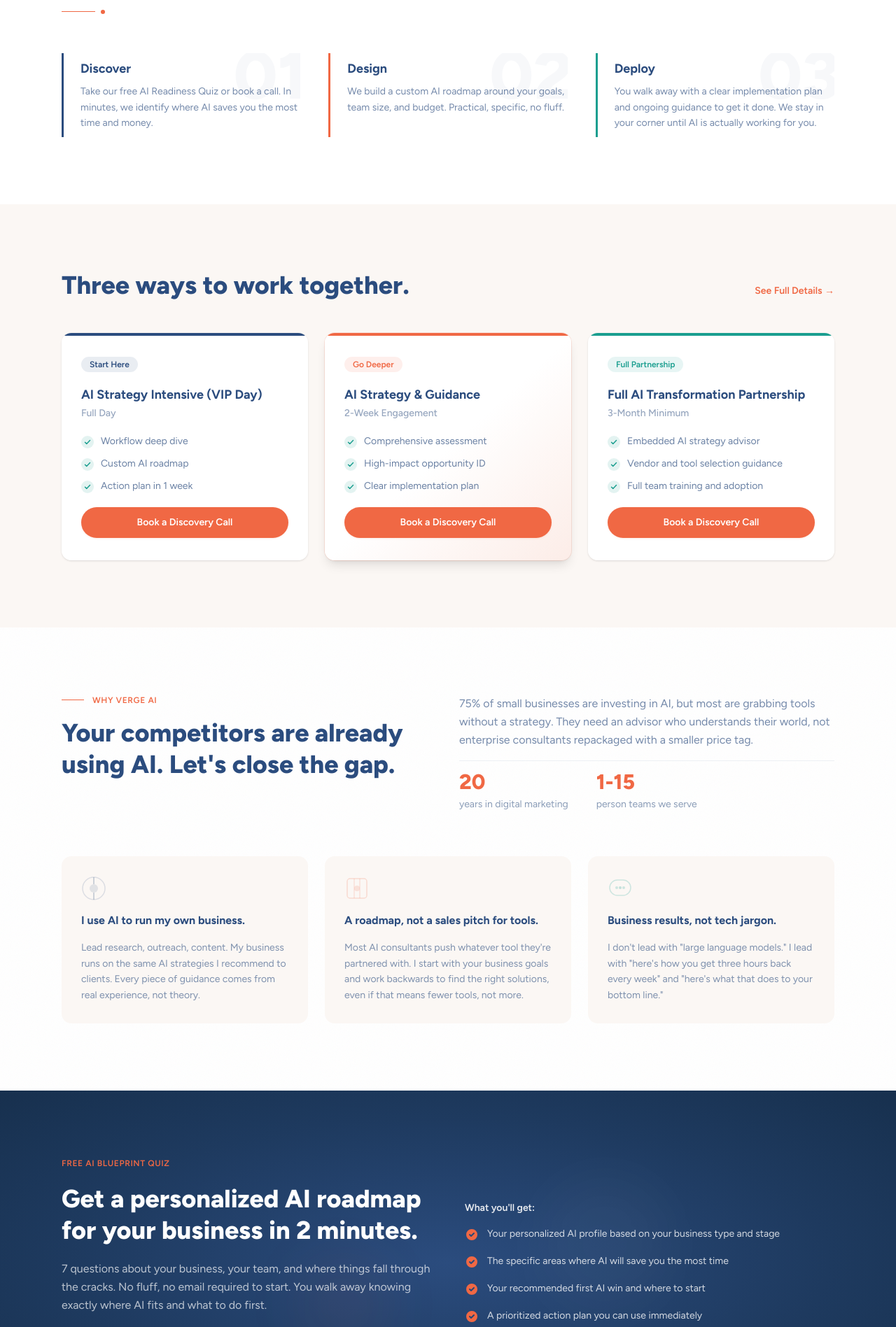
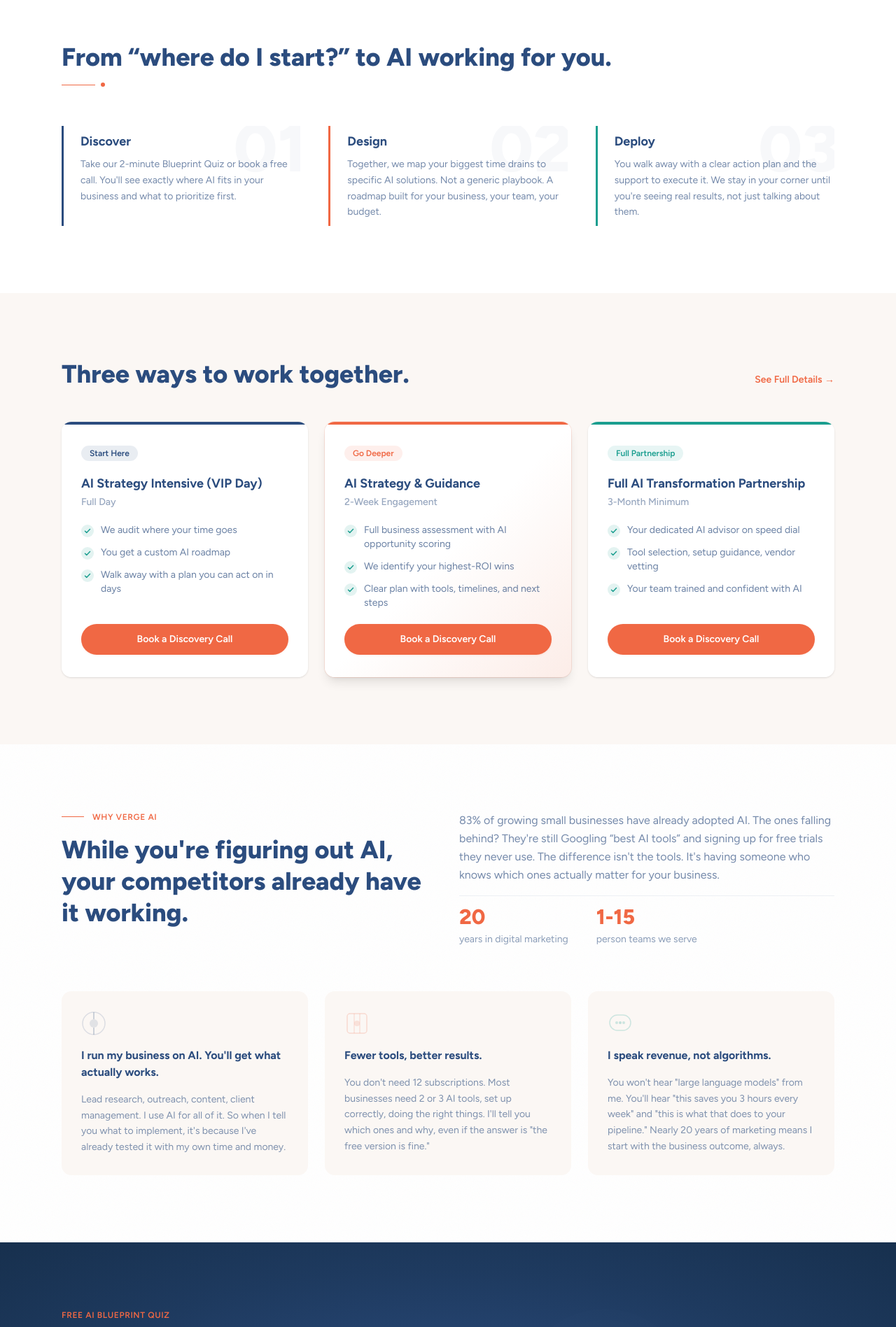
Before and after one commit to aubreyp11/vergeai-website, a Next.js app: page / in a window 1280 px wide. Shown: the part 849-2746 px from the top of the page at 70% size. Built offline with nearby package versions, Linux system fonts and the light colour scheme.

Commit message:
copy: conversion-focused rewrite — outcome headlines, urgency, specificity

```diff
--- a/src/components/about.tsx
+++ b/src/components/about.tsx
@@ -42,21 +42,21 @@ function GeoAccent({ variant }: { variant: "compass" | "map" | "chat" }) {
 const differentiators = [
   {
     geoVariant: "compass" as const,
-    title: "I use AI to run my own business.",
+    title: "I run my business on AI. You'll get what actually works.",
     description:
-      "Lead research, outreach, content. My business runs on the same AI strategies I recommend to clients. Every piece of guidance comes from real experience, not theory.",
+      "Lead research, outreach, content, client management. I use AI for all of it. So when I tell you what to implement, it's because I've already tested it with my own time and money.",
   },
   {
     geoVariant: "map" as const,
-    title: "A roadmap, not a sales pitch for tools.",
+    title: "Fewer tools, better results.",
     description:
-      "Most AI consultants push whatever tool they're partnered with. I start with your business goals and work backwards to find the right solutions, even if that means fewer tools, not more.",
+      "You don't need 12 subscriptions. Most businesses need 2 or 3 AI tools, set up correctly, doing the right things. I'll tell you which ones and why, even if the answer is \"the free version is fine.\"",
   },
   {
     geoVariant: "chat" as const,
-    title: "Business results, not tech jargon.",
+    title: "I speak revenue, not algorithms.",
     description:
-      "I don't lead with \"large language models.\" I lead with \"here's how you get three hours back every week\" and \"here's what that does to your bottom line.\"",
+      "You won't hear \"large language models\" from me. You'll hear \"this saves you 3 hours every week\" and \"this is what that does to your pipeline.\" Nearly 20 years of marketing means I start with the business outcome, always.",
   },
 ]
 
@@ -89,7 +89,7 @@ export default function About() {
               </p>
             </div>
             <h2 className="text-3xl md:text-4xl font-extrabold text-navy leading-tight">
-              Your competitors are already using AI. Let&apos;s close the gap.
+              While you&apos;re figuring out AI, your competitors already have it working.
             </h2>
           </motion.div>
 
@@ -101,7 +101,7 @@ export default function About() {
             className="flex flex-col gap-4"
           >
             <p className="text-navy/65 leading-relaxed">
-              75% of small businesses are investing in AI, but most are grabbing tools without a strategy. They need an advisor who understands their world, not enterprise consultants repackaged with a smaller price tag.
+              83% of growing small businesses have already adopted AI. The ones falling behind? They&apos;re still Googling &ldquo;best AI tools&rdquo; and signing up for free trials they never use. The difference isn&apos;t the tools. It&apos;s having someone who knows which ones actually matter for your business.
             </p>
             <div className="flex gap-10 pt-3 border-t border-navy/8">
               {credentials.map((c) => (
--- a/src/components/cta-banner.tsx
+++ b/src/components/cta-banner.tsx
@@ -3,10 +3,10 @@
 import { motion, type Variants } from "framer-motion"
 
 const outcomes = [
-  "Your personalized AI profile based on your business type and stage",
-  "The specific areas where AI will save you the most time",
-  "Your recommended first AI win and where to start",
-  "A prioritized action plan you can use immediately",
+  "A custom AI profile based on your business type, team size, and stage",
+  "Your top 3 time drains that AI can handle starting this week",
+  "The one AI tool you should set up first (and why)",
+  "A prioritized action plan you can start on tomorrow",
 ]
 
 const itemVariants: Variants = {
@@ -45,10 +45,10 @@ export default function CtaBanner() {
               Free AI Blueprint Quiz
             </p>
             <h2 className="text-3xl md:text-4xl font-extrabold text-white leading-tight">
-              Get a personalized AI roadmap for your business in 2 minutes.
+              Stop guessing. Find out exactly where AI fits in your business.
             </h2>
             <p className="text-white/70 leading-relaxed">
-              7 questions about your business, your team, and where things fall through the cracks. No fluff, no email required to start. You walk away knowing exactly where AI fits and what to do first.
+              Answer 7 quick questions about how you run your business. You&apos;ll get a custom AI profile, your biggest time-saving opportunities, and a prioritized action plan. Takes 2 minutes. No email required to start.
             </p>
             <a
               href="https://blueprintquiz.vergeai.co"
--- a/src/components/hero.tsx
+++ b/src/components/hero.tsx
@@ -55,7 +55,7 @@ export default function Hero() {
             transition={{ duration: 0.6, delay: 0.12, ease: "easeOut" }}
             className="text-4xl md:text-5xl lg:text-6xl font-extrabold text-navy leading-tight"
           >
-            AI isn&apos;t just for big companies anymore.
+            What if AI could give you 10 hours back every week?
           </motion.h1>
 
           {/* Body */}
@@ -65,7 +65,7 @@ export default function Hero() {
             transition={{ duration: 0.6, delay: 0.24, ease: "easeOut" }}
             className="text-lg text-navy/70 leading-relaxed max-w-xl"
           >
-            You don&apos;t need a tech team to use AI. You need a strategist who knows exactly where it fits in your business and how to make it work. That&apos;s what we do.
+            Most small business owners are stuck doing manually what AI could handle in minutes. Follow-ups, content, admin, lead research. We show you exactly which parts of your business AI can take off your plate, and how to make it happen.
           </motion.p>
 
           {/* CTAs */}
@@ -79,7 +79,7 @@ export default function Hero() {
               href="https://blueprintquiz.vergeai.co"
               className="inline-flex items-center justify-center bg-coral text-white hover:bg-coral/90 font-semibold rounded-full px-8 py-4 text-base transition-colors shadow-lg shadow-coral/20"
             >
-              Get Your Free AI Blueprint
+              See What AI Can Do for You
             </a>
             <a
               href="https://calendar.app.google/F31ojRqwc1cqmE5L7"
--- a/src/components/how-it-works.tsx
+++ b/src/components/how-it-works.tsx
@@ -8,21 +8,21 @@ const steps = [
     title: "Discover",
     borderColor: "border-l-navy",
     description:
-      "Take our free AI Readiness Quiz or book a call. In minutes, we identify where AI saves you the most time and money.",
+      "Take our 2-minute Blueprint Quiz or book a free call. You'll see exactly where AI fits in your business and what to prioritize first.",
   },
   {
     number: "02",
     title: "Design",
     borderColor: "border-l-coral",
     description:
-      "We build a custom AI roadmap around your goals, team size, and budget. Practical, specific, no fluff.",
+      "Together, we map your biggest time drains to specific AI solutions. Not a generic playbook. A roadmap built for your business, your team, your budget.",
   },
   {
     number: "03",
     title: "Deploy",
     borderColor: "border-l-teal",
     description:
-      "You walk away with a clear implementation plan and ongoing guidance to get it done. We stay in your corner until AI is actually working for you.",
+      "You walk away with a clear action plan and the support to execute it. We stay in your corner until you're seeing real results, not just talking about them.",
   },
 ]
 
@@ -46,7 +46,7 @@ export default function HowItWorks() {
           transition={{ duration: 0.5 }}
         >
           <h2 className="text-3xl md:text-4xl font-extrabold text-navy mb-4">
-            Three steps to AI that actually works for your business.
+            From &ldquo;where do I start?&rdquo; to AI working for you.
           </h2>
           {/* Decorative divider */}
           <div className="flex items-center gap-2 mb-14">
--- a/src/components/services.tsx
+++ b/src/components/services.tsx
@@ -9,7 +9,7 @@ const services = [
     tagBg: "bg-navy/10 text-navy",
     title: "AI Strategy Intensive (VIP Day)",
     duration: "Full Day",
-    features: ["Workflow deep dive", "Custom AI roadmap", "Action plan in 1 week"],
+    features: ["We audit where your time goes", "You get a custom AI roadmap", "Walk away with a plan you can act on in days"],
     topBorder: "bg-navy",
     cardBg: "bg-white",
   },
@@ -19,9 +19,9 @@ const services = [
     title: "AI Strategy & Guidance",
     duration: "2-Week Engagement",
     features: [
-      "Comprehensive assessment",
-      "High-impact opportunity ID",
-      "Clear implementation plan",
+      "Full business assessment with AI opportunity scoring",
+      "We identify your highest-ROI wins",
+      "Clear plan with tools, timelines, and next steps",
     ],
     topBorder: "bg-coral",
     featured: true,
@@ -33,9 +33,9 @@ const services = [
     title: "Full AI Transformation Partnership",
     duration: "3-Month Minimum",
     features: [
-      "Embedded AI strategy advisor",
-      "Vendor and tool selection guidance",
-      "Full team training and adoption",
+      "Your dedicated AI advisor on speed dial",
+      "Tool selection, setup guidance, vendor vetting",
+      "Your team trained and confident with AI",
     ],
     topBorder: "bg-teal",
     cardBg: "bg-white",
```
